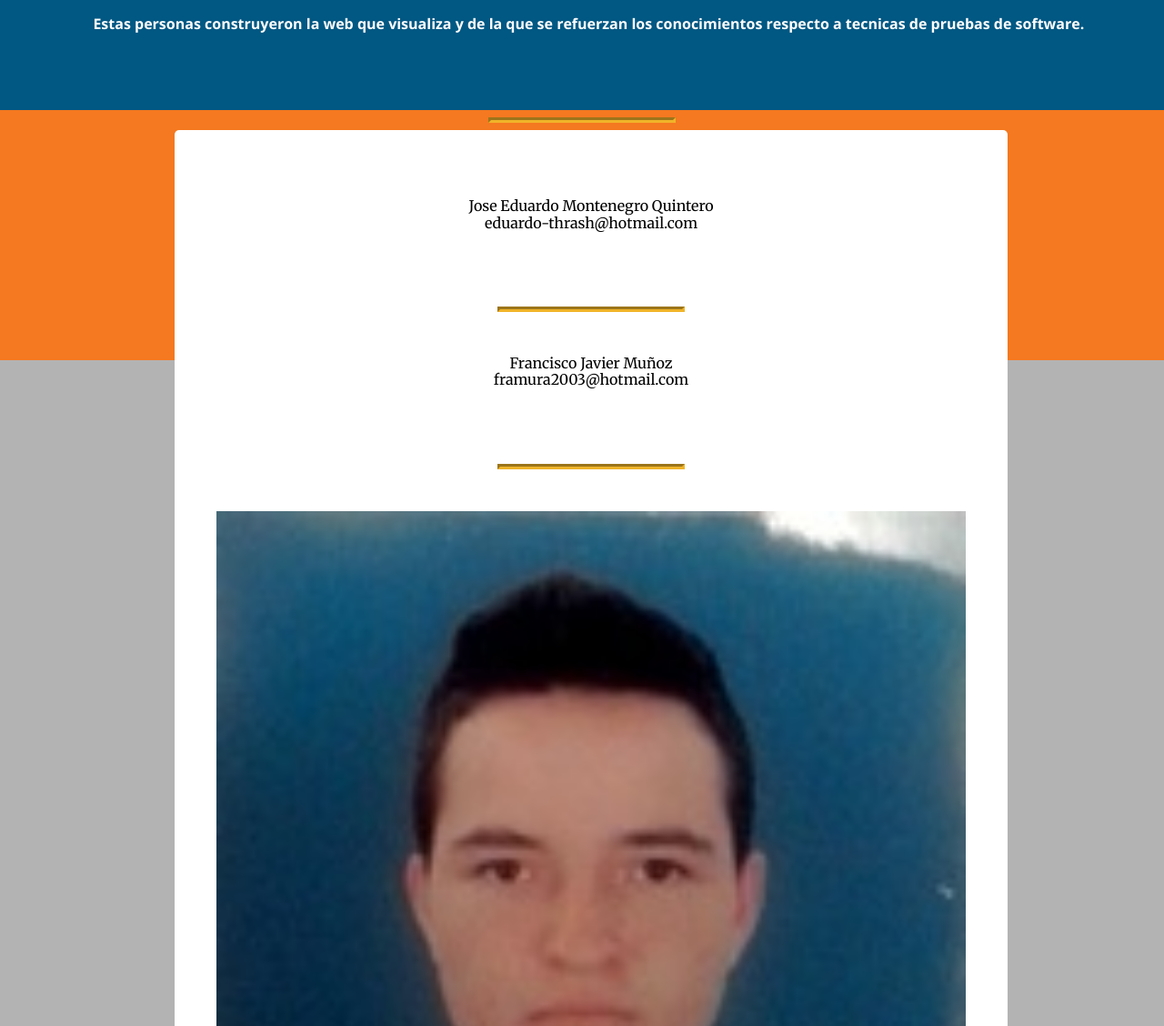
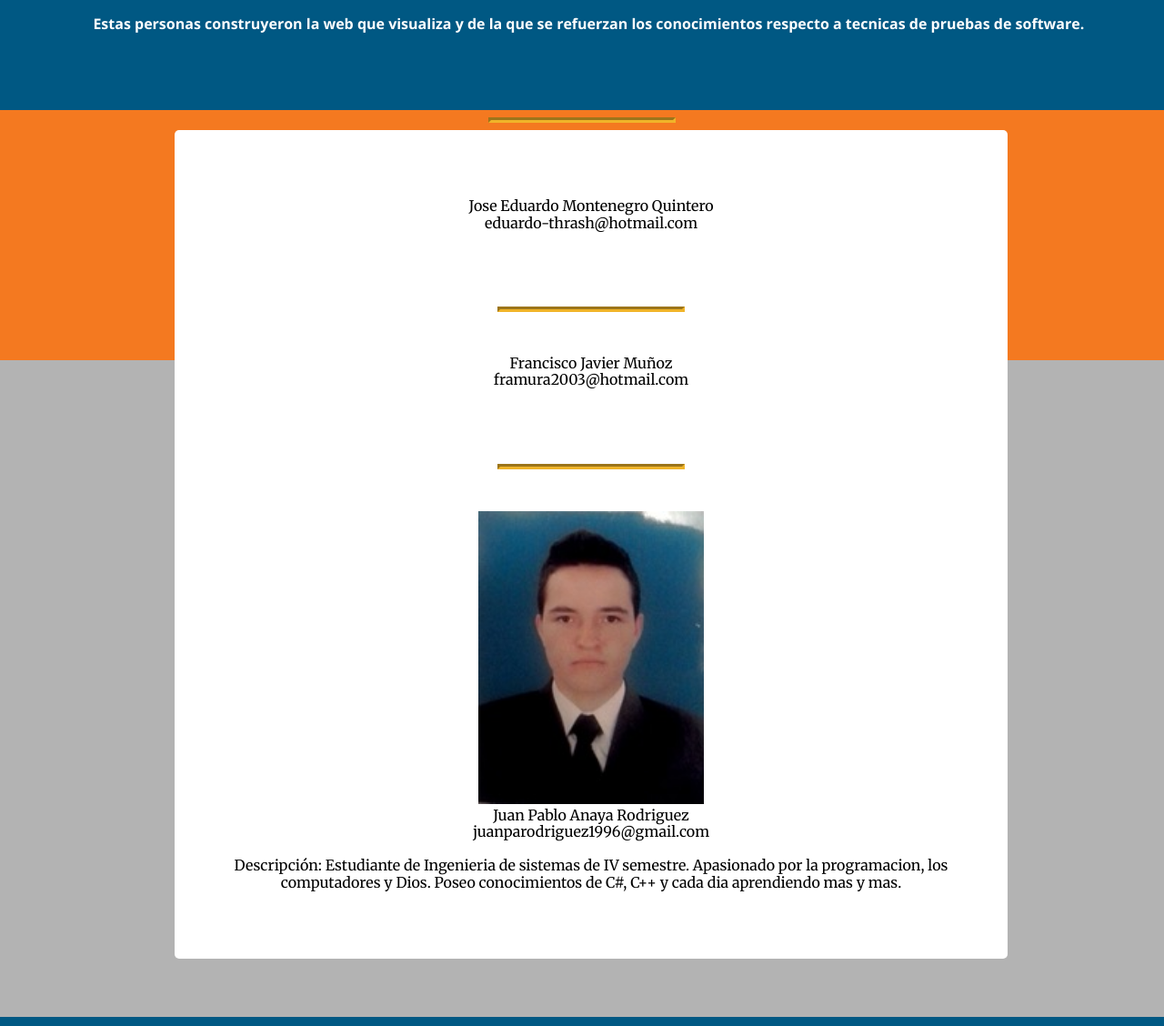
Before and after one commit to eduardo-thrash/Web-SoftwareTest-Web, a plain HTML site: page authorsPrincipal.html in a window 1280 px wide. Shown: the part 164-1292 px from the top of the page at 91% size. Drawn offline with nearby package versions, Linux system fonts and the light colour scheme.

Commit message:
Update styles.css

```diff
--- a/css/styles.css
+++ b/css/styles.css
@@ -309,7 +309,7 @@ hr{
   margin: auto;
   text-align: center;
 }
-imgauthors{
+.imgauthors {
   width: 30%;
   height: 30%;
 }
```
